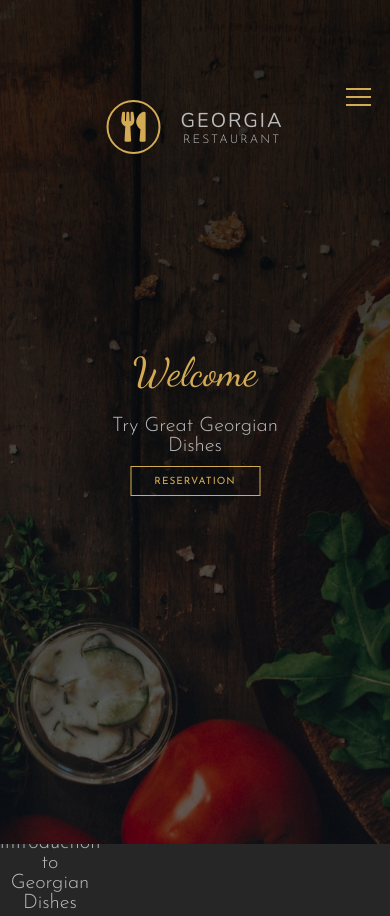
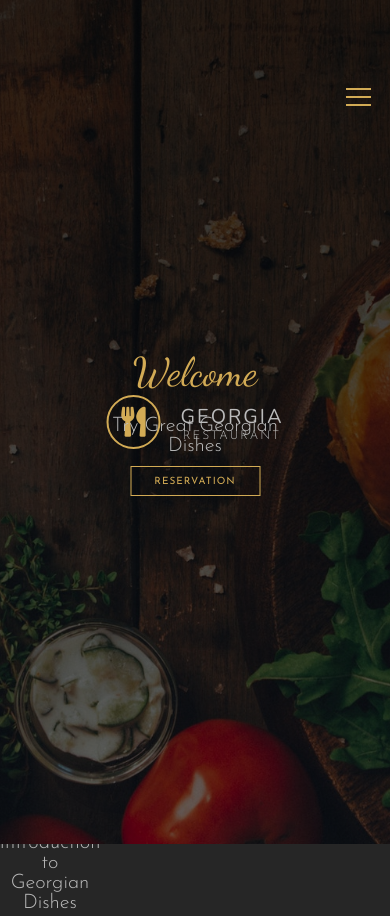
Before and after one commit to Rain-kanyini/udemy-resturant-georgia, a website: page index.html in a window 390 px wide. Shown: the top 916 px of the page. Drawn offline with nearby package versions, Linux system fonts and the light colour scheme.

Commit message:
added centering to brand at different viewport

```diff
--- a/css/main.css
+++ b/css/main.css
@@ -122,7 +122,10 @@ body {
     transform: translate(-50%, -50%); }
     @media (max-width: 500px) {
       .header .brand {
-        @in; } }
+        position: absolute;
+        top: 50%;
+        left: 50%;
+        transform: translate(-50%, -50%); } }
   .header-banner {
     text-align: center;
     position: absolute;
--- a/scss/_layout.scss
+++ b/scss/_layout.scss
@@ -147,7 +147,7 @@
     @include centering(15%);
 
     @media(max-width: 500px) {
-       @in
+       @include centering(50%)
      }
    }
 
```
